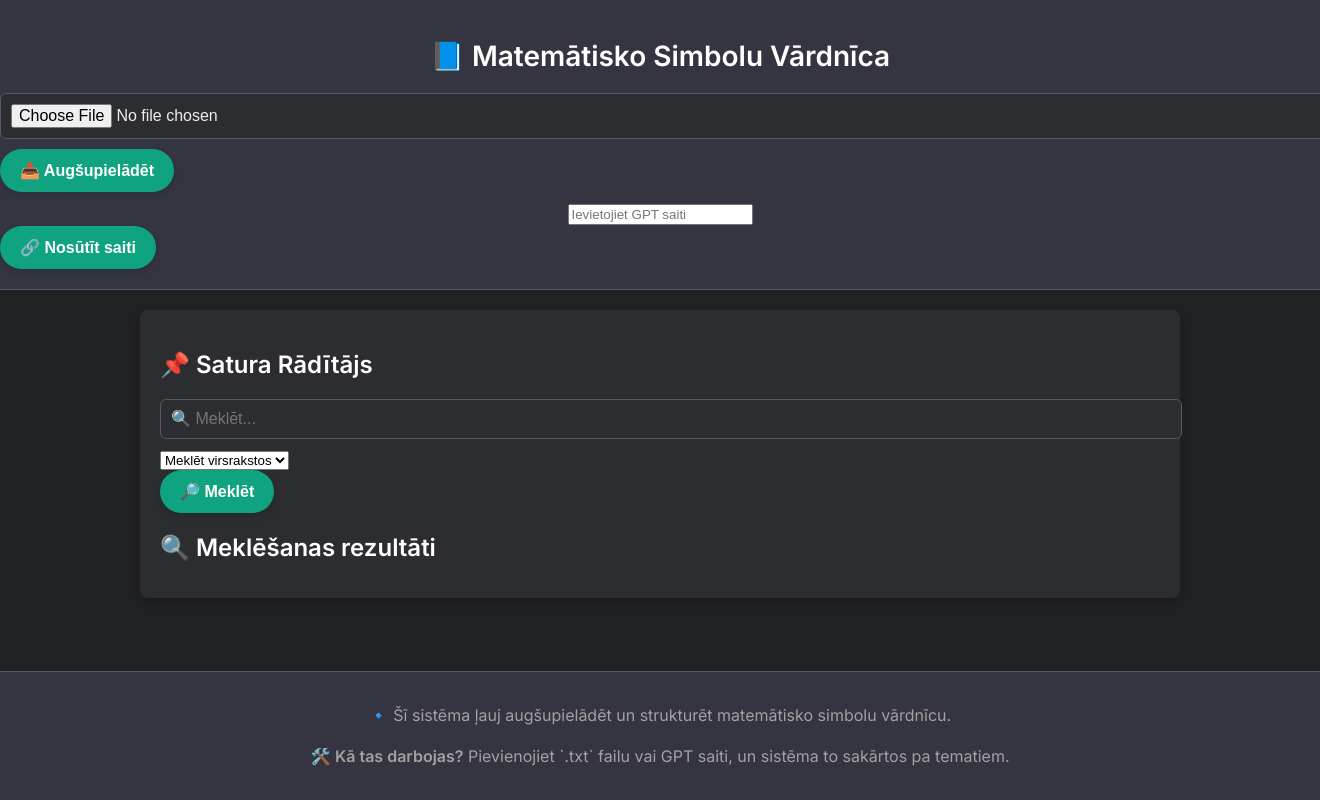
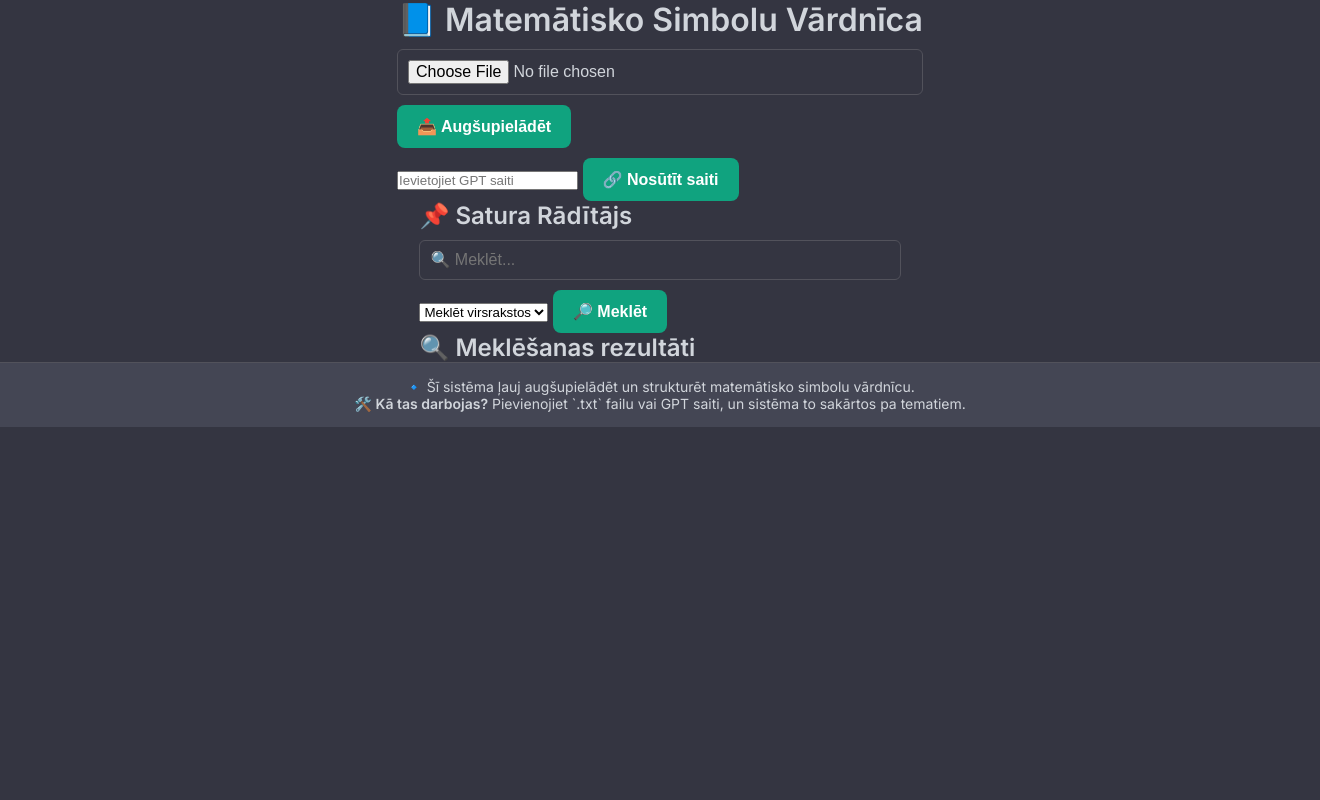
Before and after one commit to artuuursliepins/arturavardnica, a Flask app: page / in a window 1320 px wide; the page is wider, and only the part inside the window is pictured. Run offline with Flask 2, Linux system fonts and the light colour scheme.

Commit message:
Update style.css

```diff
--- a/static/style.css
+++ b/static/style.css
@@ -1,60 +1,47 @@
-/* Pamatstils - ChatGPT līdzīgs dizains */
 @import url('https://fonts.googleapis.com/css2?family=Inter:wght@400;600&display=swap');
+
+* {
+    box-sizing: border-box;
+    margin: 0;
+    padding: 0;
+}
 
 body {
     font-family: 'Inter', sans-serif;
-    background-color: #202123;
-    color: #ececf1;
-    margin: 0;
-    padding: 0;
+    background-color: #343541;
+    color: #d1d5db;
     display: flex;
     flex-direction: column;
     align-items: center;
-    height: 100vh;
+    min-height: 100vh;
+    overflow-x: hidden;
 }
 
-header {
-    background: #343541;
+.header {
+    width: 100%;
+    background: #444654;
+    padding: 16px;
+    text-align: center;
+    font-size: 24px;
+    font-weight: bold;
     color: white;
-    padding: 20px;
-    text-align: center;
-    width: 100%;
-    font-size: 28px;
-    font-weight: bold;
-    border-bottom: 1px solid #565869;
+    border-bottom: 1px solid #52525b;
+    position: fixed;
+    top: 0;
+    z-index: 1000;
 }
 
-main {
-    width: 90%;
-    max-width: 1000px;
-    background: #2b2d31;
+.container {
+    width: 100%;
+    max-width: 900px;
+    margin-top: 80px;
     padding: 20px;
-    margin: 20px auto;
+    background: #40414f;
+    border-radius: 12px;
     box-shadow: 0 4px 10px rgba(0, 0, 0, 0.2);
-    border-radius: 8px;
-}
-
-p {
-    font-size: 16px;
-    line-height: 1.6;
-    margin-bottom: 15px;
-}
-
-h1, h2, h3, h4, h5, h6 {
-    color: #ffffff;
-    margin-bottom: 10px;
-}
-
-h1 {
-    font-size: 28px;
-}
-
-h2 {
-    font-size: 24px;
-}
-
-h3 {
-    font-size: 20px;
+    overflow-y: auto;
+    flex-grow: 1;
+    min-height: 70vh;
 }
 
 button {
@@ -64,13 +51,10 @@
     font-size: 16px;
     border: none;
     cursor: pointer;
-    border-radius: 50px;
+    border-radius: 8px;
     transition: 0.3s;
     font-weight: bold;
-    display: flex;
-    align-items: center;
-    justify-content: center;
-    box-shadow: 0 4px 6px rgba(0, 0, 0, 0.1);
+    margin-top: 10px;
 }
 
 button:hover {
@@ -78,30 +62,39 @@
 }
 
 input[type="text"], input[type="file"] {
+    width: 100%;
     padding: 10px;
-    margin: 10px 0;
-    width: 100%;
-    background: #2b2d31;
-    color: #ececf1;
-    border: 1px solid #565869;
+    margin-top: 10px;
+    background: #343541;
+    color: #d1d5db;
     border-radius: 6px;
+    border: 1px solid #52525b;
     font-size: 16px;
 }
 
 .search-container {
     display: flex;
-    justify-content: space-between;
-    margin-bottom: 20px;
+    gap: 10px;
+    align-items: center;
+    margin-top: 20px;
+}
+
+.search-results {
+    background: #52525b;
+    padding: 10px;
+    border-radius: 6px;
+    margin-top: 10px;
+    display: none;
 }
 
 footer {
-    background: #343541;
+    background: #444654;
     width: 100%;
     text-align: center;
     padding: 15px;
     font-size: 14px;
-    color: #a1a1a1;
-    border-top: 1px solid #565869;
-    position: fixed;
+    color: #d1d5db;
+    border-top: 1px solid #52525b;
+    position: relative;
     bottom: 0;
 }
```
